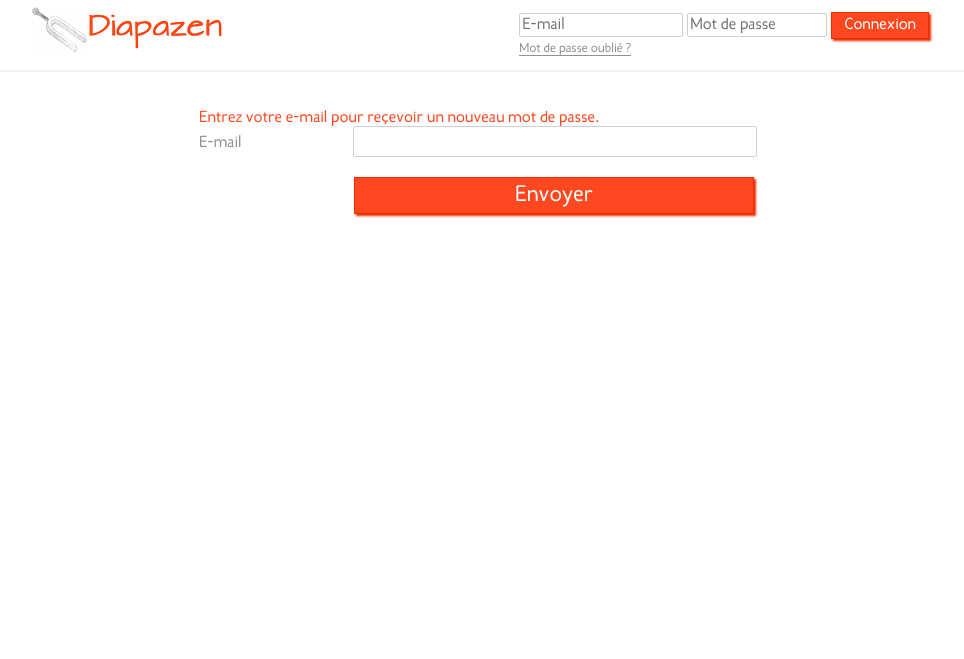
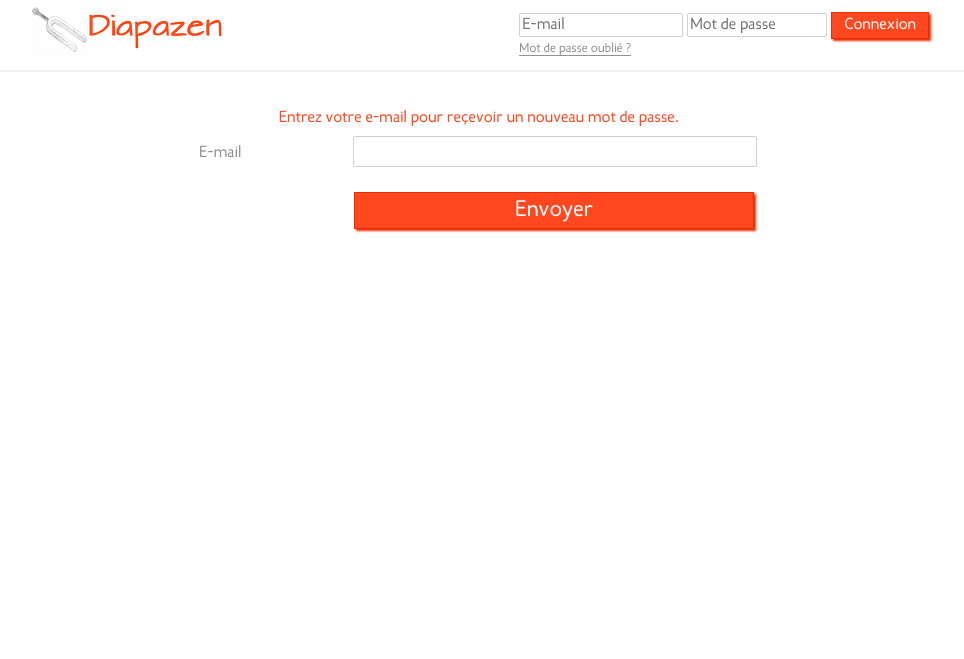
Before and after one commit to diapazen/diapazen, a PHP site: a page that uses app/view/php/forgot.php in a window 1280 px wide. Shown: the top 659 px of the page, without its empty margins (161-1125 px from the left). Run offline with PHP 8.4, Linux system fonts and the light colour scheme.

Commit message:
Corrections formulaires

```diff
--- a/app/view/css/diapazen.css
+++ b/app/view/css/diapazen.css
@@ -178,7 +178,7 @@ footer ul li
 {
     display: inline-block;
     width: 400px;
-    margin-bottom: 10px;
+    margin-bottom: 15px;
 }
 
 .default_form input[type="submit"]
@@ -197,6 +197,27 @@ footer ul li
     width:150px;
 }
 
+.default_form .small_title
+{
+    margin-bottom: 30px;
+}
+
+.default_form .title
+{
+    margin-bottom: 40px;
+}
+
+.default_form .big_title
+{
+    margin-bottom: 50px;
+}
+
+.default_form .info_box
+{
+    text-align: center;
+    margin-bottom: 10px;
+}
+
 .textarea_box label
 {
     vertical-align: middle;
--- a/app/view/css/style.css
+++ b/app/view/css/style.css
@@ -426,6 +426,7 @@
 {
 	margin-bottom: 15px;
 	display: block;
+	width: inherit;
 }
 
 #poll_connection_form #not_registered, #poll_connection_form #registered
@@ -435,7 +436,7 @@
 
 /* pollCreation.css */
 
-#poll_creation_form .small_title, #poll_creation_form #id_title_input, #poll_creation_form #id_description_input, #poll_creation_form .choice
+#poll_creation_form .choice
 {
 	margin-bottom: 15px;
 }
@@ -455,3 +456,9 @@
 	width:350px;
 	display:inline-block;
 }
+
+#poll_creation_form #datepicker
+{
+	width: 400px;
+	margin-bottom: 15px;
+}
--- a/app/view/php/forgot.php
+++ b/app/view/php/forgot.php
@@ -4,7 +4,7 @@
 
         <div id="content">
             <form action="retrievePwd" class="default_form" method="post">
-            	<p class="orange_text" >Entrez votre e-mail pour reçevoir un nouveau mot de passe.</p>
+            	<p class="orange_text info_box" >Entrez votre e-mail pour reçevoir un nouveau mot de passe.</p>
 	        	<label for="mailRetrieve" class="text">E-mail</label>
 	        	<input type="mail" id="mailRetrieve" name="mailRetrieve" class="text_edit" >
 	        	<input class ="orange_button" type="submit" value="Envoyer">
--- a/app/view/php/pollConnection.php
+++ b/app/view/php/pollConnection.php
@@ -8,12 +8,12 @@
                 <label class="text">E-mail</label>
                 <input class="text_edit" name="email" type="mail" placeholder="E-mail" value="adrien.fourel@isen.fr">
                 <label for="first_name_user" class="text">Prénom</label>
-                <input class="text_edit" id="first_name_user" name="firstNameUser" type="text" placeholder="Prénom">
+                <input class="text_edit" id="first_name_user" name="firstNameUser" type="text">
                 <label for="name_user" class="text">Nom</label>
-                <input class="text_edit" id="name_user" name="nameUser" type="text" placeholder="Nom">
+                <input class="text_edit" id="name_user" name="nameUser" type="text">
                 <label for="pwd_user" class="text">Mot de passe</label>
                 <input class="text_edit" id="pwd_user" type="password" name="password" placeholder="Mot de passe" value="passe">
-                <p class="orange_text" id="mail_info">Un mot de passe vous sera envoyé à l'adresse e-mail renseignée.</p>
+                <p class="orange_text info_box" id="mail_info">Un mot de passe vous sera envoyé à l'adresse e-mail renseignée.</p>
                 <input class="orange_button" type="submit" value="Étape suivante"/>
             </form>
         </div>
```
